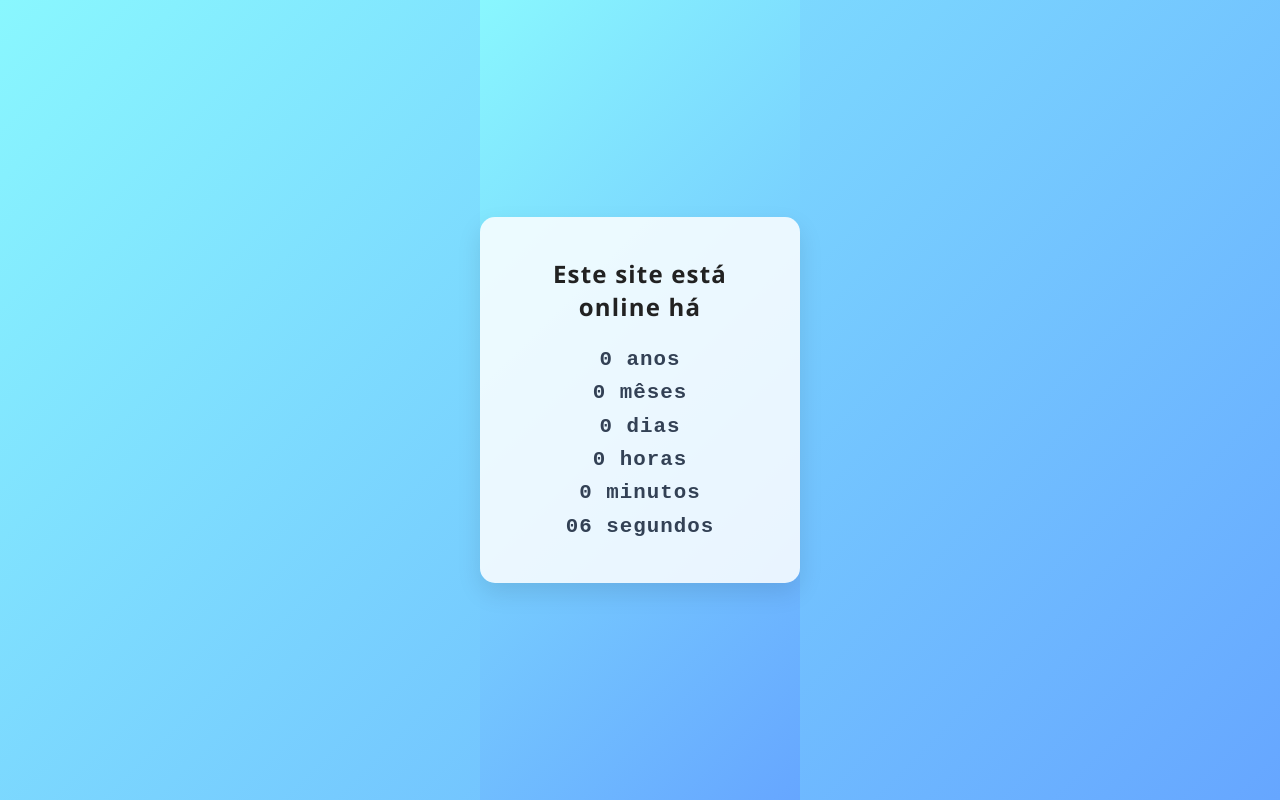
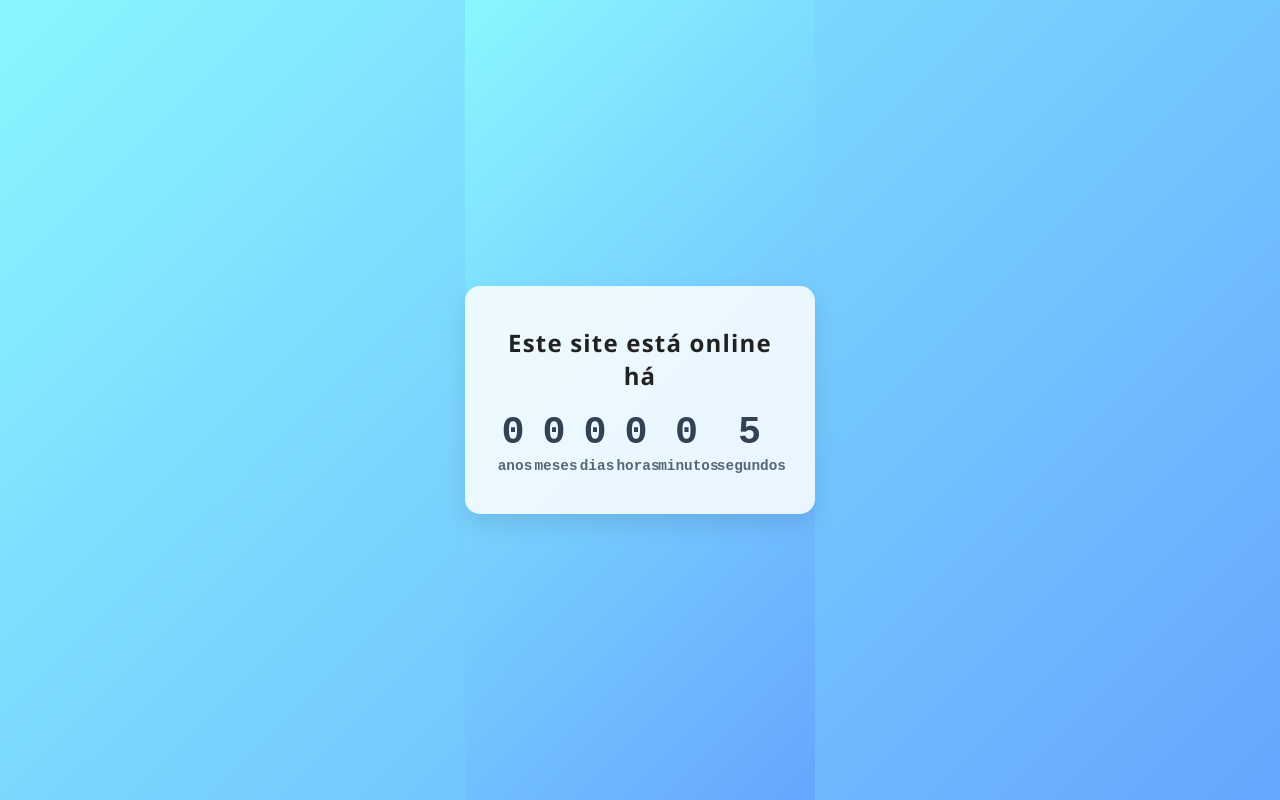
Before and after one commit to Gustaxxss/counter, a plain HTML site: page index.html in a window 1280 px wide. Drawn offline with Linux system fonts and the light colour scheme.

Commit message:
Update index.html

```diff
--- a/index.html
+++ b/index.html
@@ -1,16 +1,13 @@
 <!DOCTYPE html>
-<html lang="pt-BR">
+<html lang="pt-BR" >
 <head>
   <meta charset="UTF-8" />
   <meta name="viewport" content="width=device-width, initial-scale=1" />
-  <title>Tempo Online Detalhado</title>
+  <title>Tempo Online Atualizado</title>
   <style>
     * {
-      margin: 0;
-      padding: 0;
-      box-sizing: border-box;
+      margin: 0; padding: 0; box-sizing: border-box;
     }
-
     body, html {
       height: 100%;
       font-family: 'Segoe UI', Tahoma, Geneva, Verdana, sans-serif;
@@ -22,42 +19,58 @@
       flex-direction: column;
       user-select: none;
     }
-
     .container {
       text-align: center;
       background: rgba(255, 255, 255, 0.85);
-      padding: 40px 60px;
+      padding: 40px 30px;
       border-radius: 15px;
-      box-shadow: 0 10px 25px rgba(0, 0, 0, 0.1);
-      width: 320px;
+      box-shadow: 0 10px 25px rgba(0,0,0,0.1);
+      width: 350px;
     }
-
     .message {
       font-size: 1.5rem;
       margin-bottom: 20px;
       font-weight: 600;
       letter-spacing: 0.05em;
     }
-
     .timer {
-      font-size: 1.3rem;
+      display: flex;
+      justify-content: space-between;
+      font-family: 'Courier New', Courier, monospace;
       font-weight: 700;
-      font-family: 'Courier New', Courier, monospace;
       color: #334155;
-      letter-spacing: 0.05em;
-      line-height: 1.6;
+      user-select: text;
     }
-
+    .time-segment {
+      display: flex;
+      flex-direction: column;
+      align-items: center;
+      min-width: 40px;
+    }
+    .number {
+      font-size: 2.4rem;
+      line-height: 1.1;
+      letter-spacing: 0.1em;
+    }
+    .label {
+      font-size: 0.9rem;
+      margin-top: 4px;
+      color: #556677;
+      user-select: none;
+    }
     @media (max-width: 400px) {
       .container {
         width: 90%;
-        padding: 30px 20px;
+        padding: 30px 15px;
       }
       .message {
-        font-size: 1.2rem;
+        font-size: 1.3rem;
       }
-      .timer {
-        font-size: 1rem;
+      .number {
+        font-size: 2rem;
+      }
+      .label {
+        font-size: 0.8rem;
       }
     }
   </style>
@@ -71,9 +84,16 @@
   </div>
 
   <script>
-    let segundosTotais = parseInt(localStorage.getItem('tempoOnline')) || 0;
+    // Pega o timestamp da primeira visita, ou salva agora se não existir
+    let primeiroAcesso = localStorage.getItem('primeiroAcesso');
+    if (!primeiroAcesso) {
+      primeiroAcesso = Date.now();
+      localStorage.setItem('primeiroAcesso', primeiroAcesso);
+    } else {
+      primeiroAcesso = parseInt(primeiroAcesso);
+    }
 
-    function formatarDetalhado(segundos) {
+    function formatarTempoSegmentado(segundos) {
       const anos = Math.floor(segundos / (365 * 24 * 3600));
       segundos %= 365 * 24 * 3600;
 
@@ -89,25 +109,31 @@
       const minutos = Math.floor(segundos / 60);
       segundos %= 60;
 
-      const pad = (n) => (n < 10 ? "0" + n : n);
+      function criarSegmento(numero, label) {
+        return `
+          <div class="time-segment">
+            <div class="number">${numero}</div>
+            <div class="label">${label}</div>
+          </div>
+        `;
+      }
 
-      return `
-        ${anos} ano${anos !== 1 ? 's' : ''} <br/>
-        ${meses} mês${meses !== 1 ? 'es' : ''} <br/>
-        ${dias} dia${dias !== 1 ? 's' : ''} <br/>
-        ${horas} hora${horas !== 1 ? 's' : ''} <br/>
-        ${minutos} minuto${minutos !== 1 ? 's' : ''} <br/>
-        ${pad(segundos)} segundo${segundos !== 1 ? 's' : ''}
-      `;
+      return (
+        criarSegmento(anos, anos === 1 ? 'ano' : 'anos') +
+        criarSegmento(meses, meses === 1 ? 'mês' : 'meses') +
+        criarSegmento(dias, dias === 1 ? 'dia' : 'dias') +
+        criarSegmento(horas, horas === 1 ? 'hora' : 'horas') +
+        criarSegmento(minutos, minutos === 1 ? 'minuto' : 'minutos') +
+        criarSegmento(segundos, segundos === 1 ? 'segundo' : 'segundos')
+      );
     }
 
     function atualizarTimer() {
-      segundosTotais++;
-      localStorage.setItem('tempoOnline', segundosTotais);
-      document.getElementById('timer').innerHTML = formatarDetalhado(segundosTotais);
+      const agora = Date.now();
+      const diffSegundos = Math.floor((agora - primeiroAcesso) / 1000);
+      document.getElementById('timer').innerHTML = formatarTempoSegmentado(diffSegundos);
     }
 
-    // Atualiza a cada segundo e já mostra ao carregar
     atualizarTimer();
     setInterval(atualizarTimer, 1000);
   </script>
```
